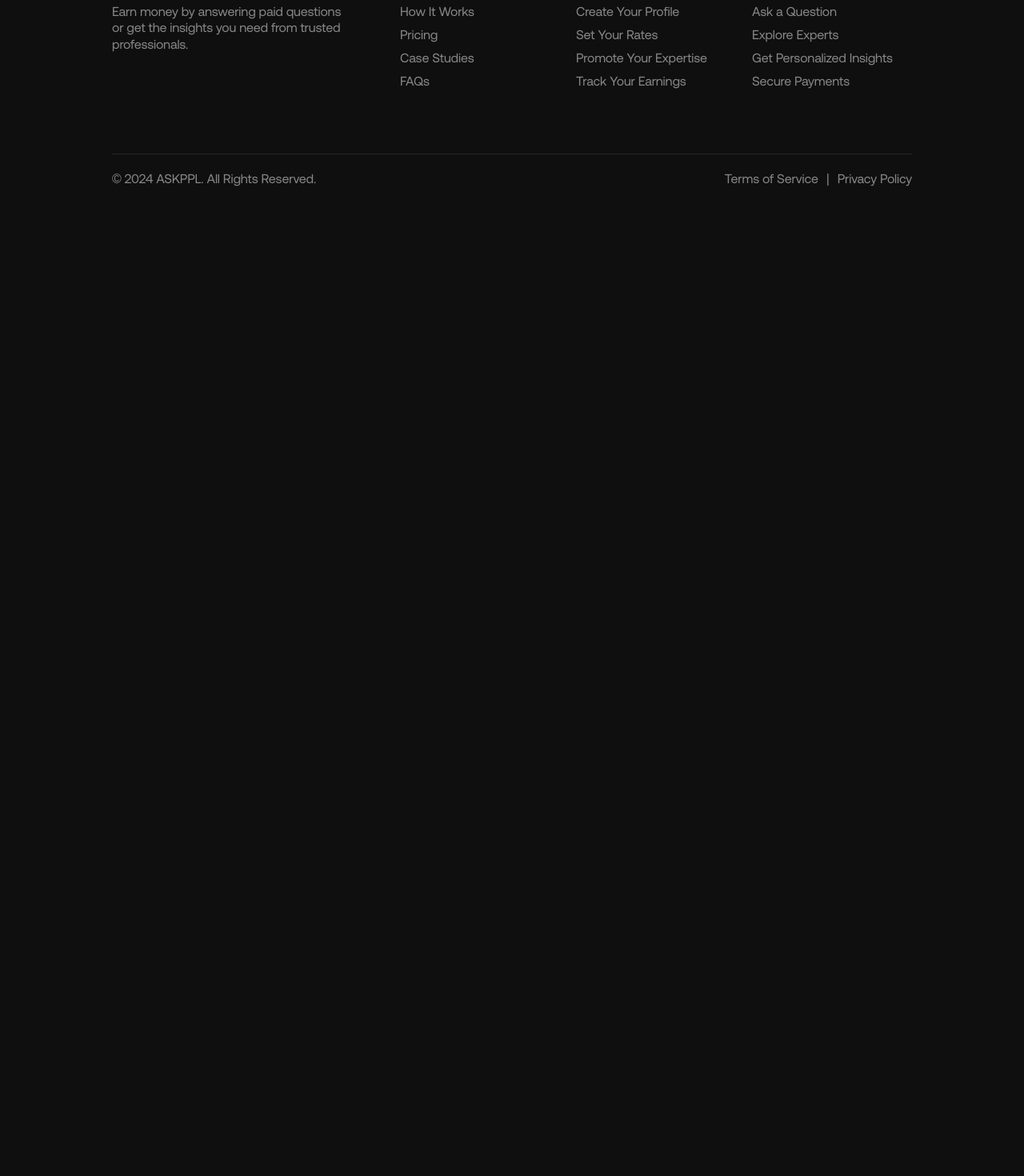
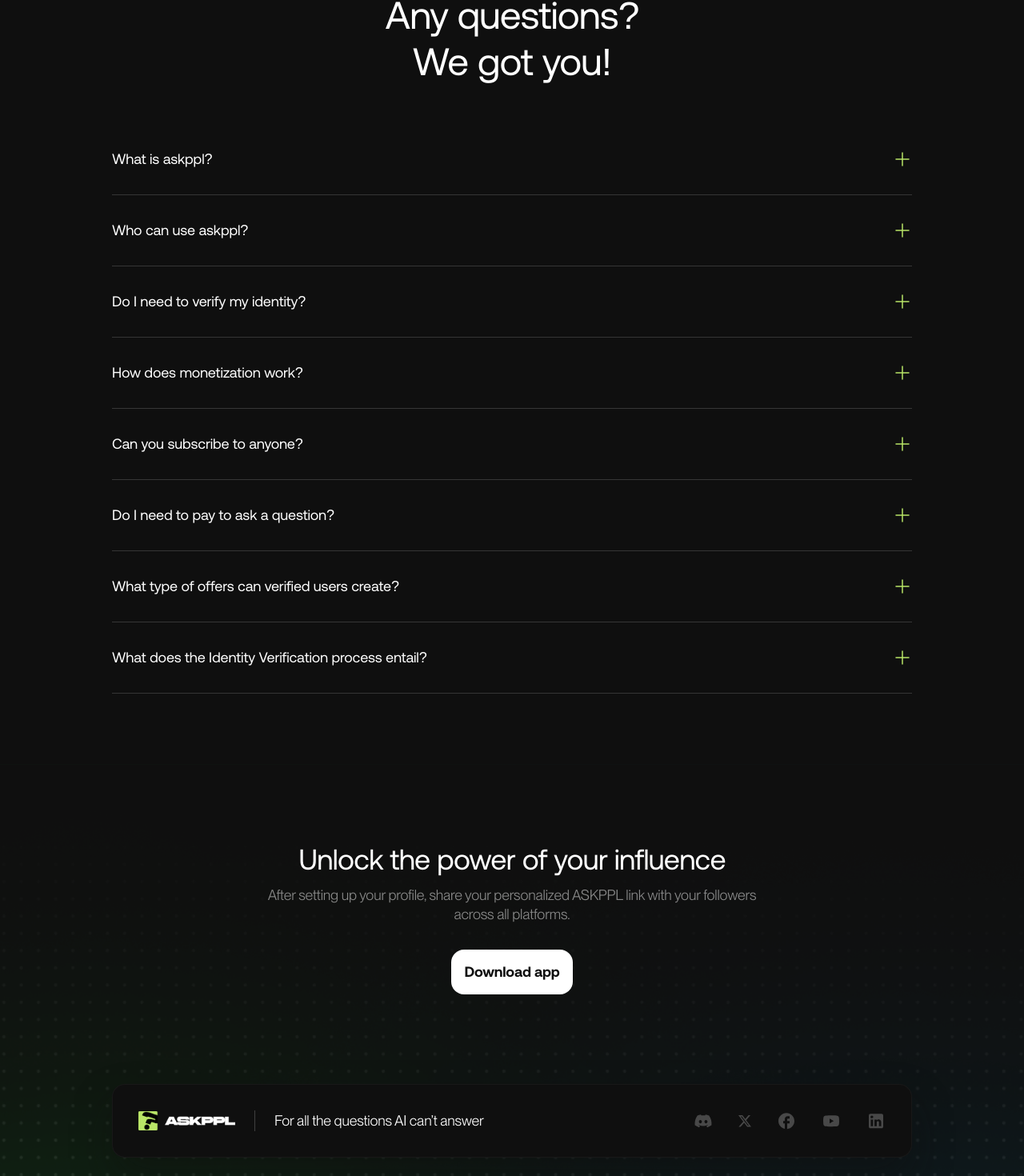
Before and after one commit to EhsanullahQadeer/askppl-sales-website, a Next.js app: page / in a window 1280 px wide. Shown: the part 2885-4355 px from the top of the page at 80% size. Before the commit the page ends 3219 px from the top, so only its background shows below. Built offline with nearby package versions, Linux system fonts and the light colour scheme.

Commit message:
faqs section of home page design

```diff
--- /dev/null
+++ b/src/app/(pages)/(home)/components/FAQItem.tsx
@@ -0,0 +1,38 @@
+"use client";
+
+import MinusIcon from "@/assets/icons/MinusIcon";
+import PlusIcon from "@/assets/icons/PlusIcon";
+import { useState } from "react";
+
+interface Props {
+  question: string;
+  answer: string;
+}
+
+export default function FAQItem(props: Props) {
+  const { question, answer } = props;
+  const [isOpen, setIsOpen] = useState(false);
+
+  return (
+    <div
+      className="border-b border-froastedWhite py-5 sm:py-8 cursor-pointer"
+      onClick={() => setIsOpen(!isOpen)}
+    >
+      <div className="flex justify-between items-center gap-8">
+        <h3 className="text-white text-base sm:text-lg -tracking-[0.36px] font-medium">
+          {question}
+        </h3>
+        <span className="text-lightLime text-lg">
+          {isOpen ? <MinusIcon /> : <PlusIcon />}
+        </span>
+      </div>
+      <div
+        className={`text-sm sm:text-base text-hazyPearl overflow-hidden transition-all duration-300 ${
+          isOpen ? "max-h-40 mt-2" : "max-h-0 mt-0"
+        }`}
+      >
+        {isOpen && <p>{answer}</p>}
+      </div>
+    </div>
+  );
+}
--- /dev/null
+++ b/src/app/(pages)/(home)/components/FAQsSection.tsx
@@ -0,0 +1,25 @@
+import React from "react";
+import { faqData } from "../data/data";
+import FAQItem from "./FAQItem";
+
+const FAQsSection = () => {
+  return (
+    <div className="mx-5 sm:mx-[60px] lg:mx-[140px] mt-[30px] sm:mt-20 pt-9 sm:pt-[50px] pb-[30px] sm:pb-[88px]">
+      <div className="mx-auto max-w-screen-2xl">
+        <div className="max-w-[500px] mx-auto">
+          <h2 className="page-heading">
+            Any questions? <br /> We got you!
+          </h2>
+        </div>
+
+        <div className="mt-8 sm:mt-[50px]">
+          {faqData.map((faq, index) => (
+            <FAQItem key={index} question={faq.question} answer={faq.answer} />
+          ))}
+        </div>
+      </div>
+    </div>
+  );
+};
+
+export default FAQsSection;
--- /dev/null
+++ b/src/app/(pages)/(home)/data/data.ts
@@ -0,0 +1,37 @@
+export const faqData = [
+  {
+    question: "What is askppl?",
+    answer:
+      "askppl is a platform where you can get your questions answered.askppl is a platform where you can get your questions answered.askppl is a platform where you can get your questions answered.askppl is a platform where you can get your questions answered.askppl is a platform where you can get your questions answered.",
+  },
+  {
+    question: "Who can use askppl?",
+    answer: "Anyone with an account can use askppl to ask or answer questions.",
+  },
+  {
+    question: "Do I need to verify my identity?",
+    answer: "Yes, identity verification is required for certain features.",
+  },
+  {
+    question: "How does monetization work?",
+    answer: "Monetization allows verified users to earn through their answers.",
+  },
+  {
+    question: "Can you subscribe to anyone?",
+    answer: "Yes, you can subscribe to your favorite creators on askppl.",
+  },
+  {
+    question: "Do I need to pay to ask a question?",
+    answer: "No, asking questions is free for all users.",
+  },
+  {
+    question: "What type of offers can verified users create?",
+    answer:
+      "Verified users can create subscription offers and answer packages.",
+  },
+  {
+    question: "What does the Identity Verification process entail?",
+    answer:
+      "The process includes submitting documents to verify your identity.The process includes submitting documents to verify your identity.The process includes submitting documents to verify your identity.The process includes submitting documents to verify your identity.The process includes submitting documents to verify your identity.The process includes submitting documents to verify your identity.",
+  },
+];
--- a/src/app/(pages)/(home)/page.tsx
+++ b/src/app/(pages)/(home)/page.tsx
@@ -1,6 +1,7 @@
+import InfluenceSection from "../earn-money/components/InfluenceSection";
+import FAQsSection from "./components/FAQsSection";
 import FollowersGraph from "./components/FollowersGraph";
 import Influences from "./components/Influences";
-
 export default function Home() {
   return (
     <>
@@ -11,6 +12,8 @@ export default function Home() {
       </div>
       <FollowersGraph/>
       <Influences />
+      <FAQsSection />
+      <InfluenceSection />
       </>
   );
 }
--- a/src/app/(pages)/earn-money/components/InfluenceSection.tsx
+++ b/src/app/(pages)/earn-money/components/InfluenceSection.tsx
@@ -6,9 +6,18 @@ import TwitterIcon from "@/assets/icons/TwitterIcon";
 import FacebookIcon from "@/assets/icons/FacebookIcon";
 import YoutubeIcon from "@/assets/icons/YoutubeIcon";
 import LinkedinIcon from "@/assets/icons/LinkedinIcon";
+import dotsBackground from "../../../../assets/images/group.png";
+import Link from "next/link";
 
 const InfluenceSection = () => {
   return (
+    <div
+      style={{
+        backgroundImage: `url(${dotsBackground.src})`,
+      }}
+      className="px-5 sm:px-[60px] lg:px-[140px] bg-cover bg-bottom"
+    >
+      <div className="py-[30px] sm:py-[100px] mx-auto max-w-screen-2xl">
         <div className="flex flex-col items-center">
           <div className="max-w-[734px] flex flex-col items-center sm:gap-8 gap-[66px]">
             <div className="px-6">
@@ -17,8 +26,8 @@ const InfluenceSection = () => {
               </h2>
               <div className="max-w-[658px]">
                 <p className="mt-3 font-neueMontreal font-normal text-softWhite text-sm sm:text-lg text-center">
-              After setting up your profile, share your personalized ASKPPL link
-              with your followers across all platforms.
+                  After setting up your profile, share your personalized ASKPPL
+                  link with your followers across all platforms.
                 </p>
               </div>
             </div>
@@ -42,20 +51,23 @@ const InfluenceSection = () => {
             </div>
 
             <div className="flex items-center gap-8">
-          <div className="cursor-pointer">
+              <Link href="">
                 <DiscordOutline />
+              </Link>
+
+              <Link href="">
+                <TwitterIcon />
+              </Link>
+              <Link href="">
+                <FacebookIcon />
+              </Link>
+              <Link href="">
+                <YoutubeIcon />
+              </Link>
+              <Link href="">
+                <LinkedinIcon />
+              </Link>
             </div>
-          <div className="cursor-pointer">
-            <TwitterIcon />
-          </div>
-          <div className="cursor-pointer">
-            <FacebookIcon />
-          </div>
-          <div className="cursor-pointer">
-            <YoutubeIcon />
-          </div>
-          <div className="cursor-pointer">
-            <LinkedinIcon />
           </div>
         </div>
       </div>
--- a/src/app/(pages)/earn-money/page.tsx
+++ b/src/app/(pages)/earn-money/page.tsx
@@ -1,7 +1,6 @@
 import React from "react";
 import FormSection from "./components/FormSection";
 import StepsToWinSection from "./components/StepsToWinSection";
-import dotsBackground from "../../../assets/images/group.png";
 import InfluenceSection from "./components/InfluenceSection";
 import QuestionSection from "./components/QuestionSection";
 import SweepstakesEnded from "./components/SweepstakesEnded";
@@ -41,16 +40,16 @@ const Page = () => {
         </div>
       </div>
 
-      <div
+      {/* <div
         style={{
           backgroundImage: `url(${dotsBackground.src})`,
         }}
         className="px-5 sm:px-[60px] lg:px-[140px] bg-cover bg-bottom"
       >
-        <div className="py-[30px] sm:py-[100px] mx-auto max-w-screen-2xl">
+        <div className="py-[30px] sm:py-[100px] mx-auto max-w-screen-2xl"> */}
           <InfluenceSection />
-        </div>
-      </div>
+        {/* </div>
+      </div> */}
     </div>
   );
 };
--- /dev/null
+++ b/src/assets/icons/MinusIcon.tsx
@@ -0,0 +1,17 @@
+const MinusIcon = () => {
+  return (
+    <svg
+      stroke="currentColor"
+      fill="currentColor"
+      stroke-width="0"
+      viewBox="0 0 448 512"
+      height="24px"
+      width="24px"
+      xmlns="http://www.w3.org/2000/svg"
+    >
+      <path d="M432 256c0 17.7-14.3 32-32 32L48 288c-17.7 0-32-14.3-32-32s14.3-32 32-32l352 0c17.7 0 32 14.3 32 32z"></path>
+    </svg>
+  );
+};
+
+export default MinusIcon;
--- /dev/null
+++ b/src/assets/icons/PlusIcon.tsx
@@ -0,0 +1,28 @@
+const PlusIcon = () => {
+  return (
+    <svg
+      xmlns="http://www.w3.org/2000/svg"
+      width="24"
+      height="24"
+      viewBox="0 0 24 24"
+      fill="none"
+    >
+      <path
+        d="M12 4V20"
+        stroke="currentColor"
+        stroke-width="1.5"
+        stroke-linecap="round"
+        stroke-linejoin="round"
+      />
+      <path
+        d="M4 12H20"
+        stroke="currentColor"
+        stroke-width="1.5"
+        stroke-linecap="round"
+        stroke-linejoin="round"
+      />
+    </svg>
+  );
+};
+
+export default PlusIcon;
--- a/src/components/ImagesSlider.tsx
+++ b/src/components/ImagesSlider.tsx
@@ -38,7 +38,7 @@ const ImagesSlider = (props: Props) => {
         slidesPerView={1}
         loop={true}
         autoplay={{
-          delay: 2000000,
+          delay: 7000,
         }}
         pagination={{
           clickable: true,
```
Lines whose indentation alone changed are shown as unchanged.
